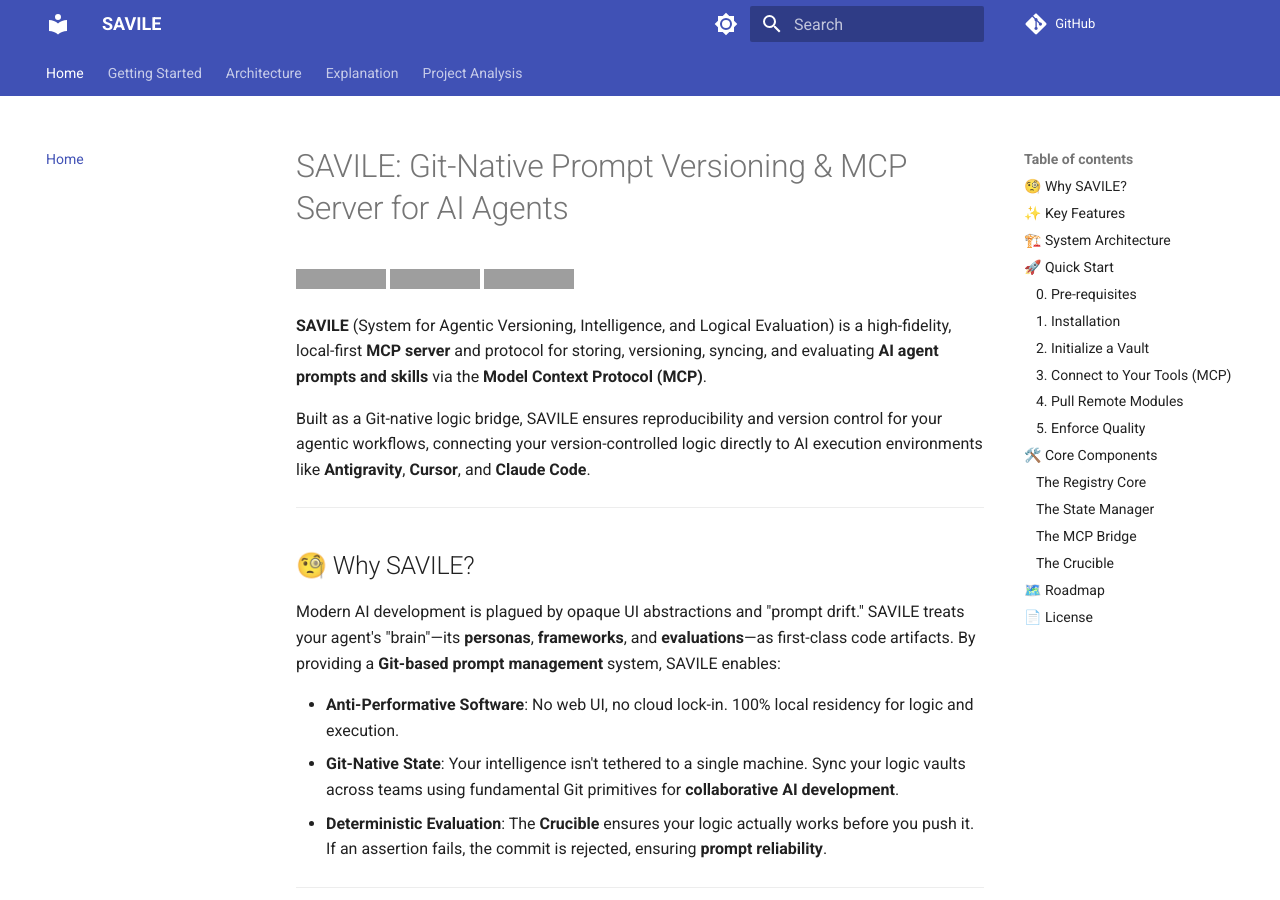
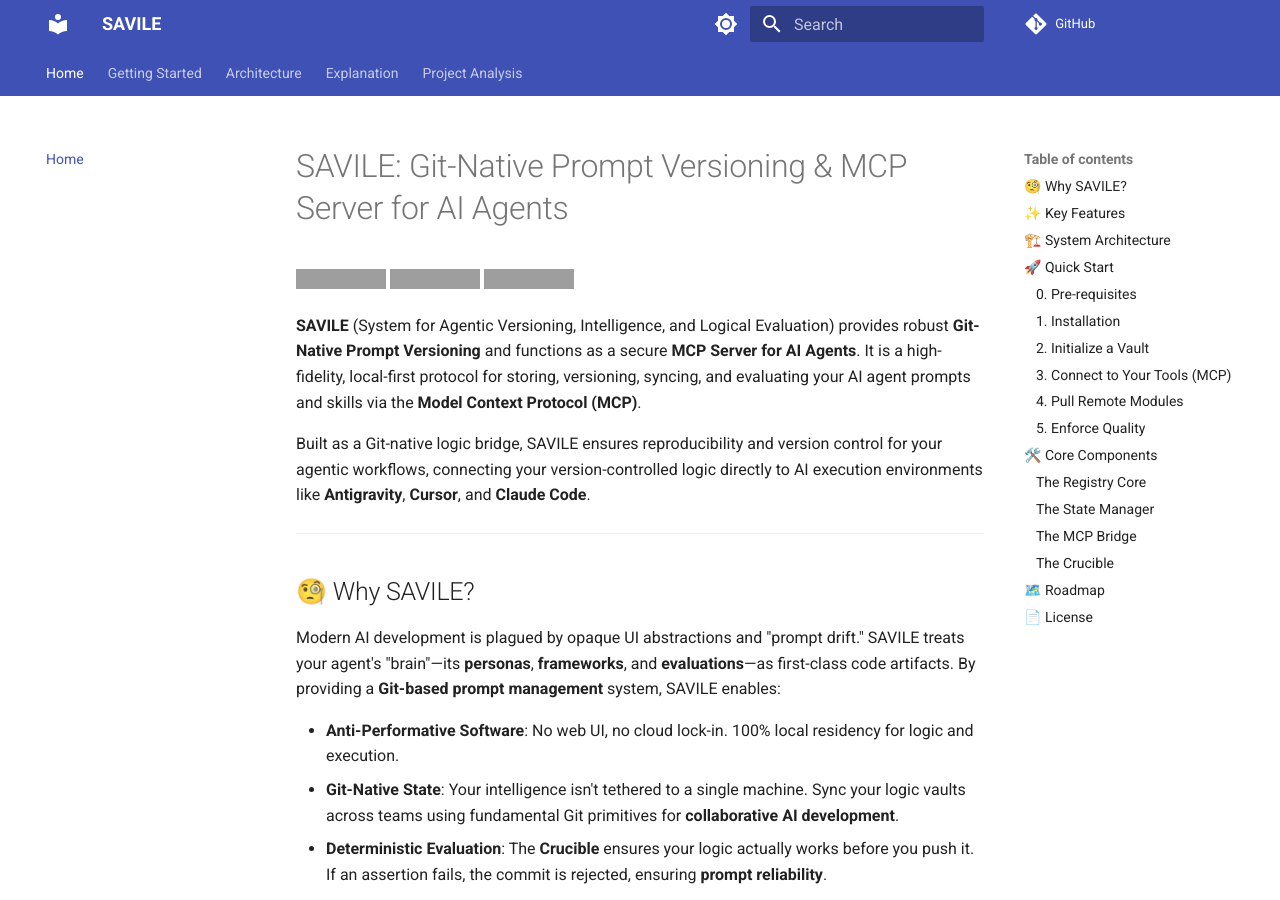
Before and after one commit to mr8lu/savile, an MkDocs documentation site: the page built from docs/index.md, in a window 1280 px wide and 900 px high. Built offline with MkDocs 1.6.1 and Material for MkDocs 9.7.7, drawn with Linux system fonts in a browser that asks for light colours; comment, search, counter and statistics services are not loaded; grey boxes are pictures that could not be loaded.

Commit message:
docs: improve SEO by explicitly using H1 terms in page body and defining proper title

```diff
--- a/docs/index.md
+++ b/docs/index.md
@@ -1,10 +1,14 @@
+---
+title: SAVILE - Git-Native Prompt Versioning & MCP Server for AI Agents
+description: SAVILE is a high-fidelity, local-first MCP server and protocol for storing, versioning, syncing, and evaluating AI agent prompts and skills.
+---
 # SAVILE: Git-Native Prompt Versioning & MCP Server for AI Agents
 
 [![Python 3.11+](https://img.shields.io/badge/python-3.11+-blue.svg)](https://www.python.org/downloads/release/python-3110/ "Python 3.11+ Version Support")
 [![Model Context Protocol](https://img.shields.io/badge/MCP-Standard-green.svg)](https://modelcontextprotocol.io/ "Model Context Protocol Standard Compliance")
 [![License: MIT](https://img.shields.io/badge/License-MIT-yellow.svg)](https://github.com/mr8lu/savile/blob/main/LICENSE "MIT License")
 
-**SAVILE** (System for Agentic Versioning, Intelligence, and Logical Evaluation) is a high-fidelity, local-first **MCP server** and protocol for storing, versioning, syncing, and evaluating **AI agent prompts and skills** via the **Model Context Protocol (MCP)**.
+**SAVILE** (System for Agentic Versioning, Intelligence, and Logical Evaluation) provides robust **Git-Native Prompt Versioning** and functions as a secure **MCP Server for AI Agents**. It is a high-fidelity, local-first protocol for storing, versioning, syncing, and evaluating your AI agent prompts and skills via the **Model Context Protocol (MCP)**.
 
 Built as a Git-native logic bridge, SAVILE ensures reproducibility and version control for your agentic workflows, connecting your version-controlled logic directly to AI execution environments like **Antigravity**, **Cursor**, and **Claude Code**.
 
```
Also changed, not shown: README.md (+1 -1 lines).
